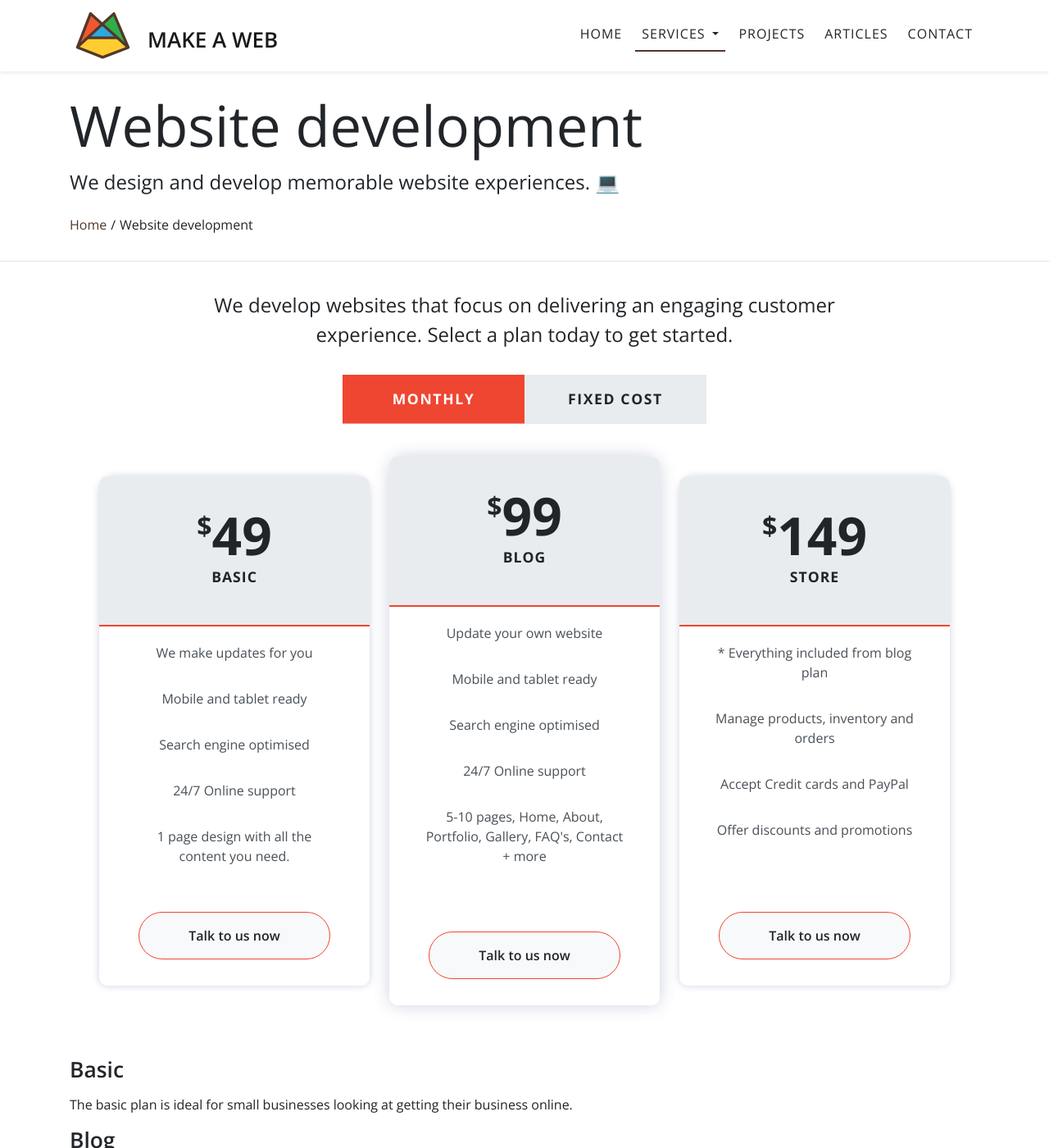
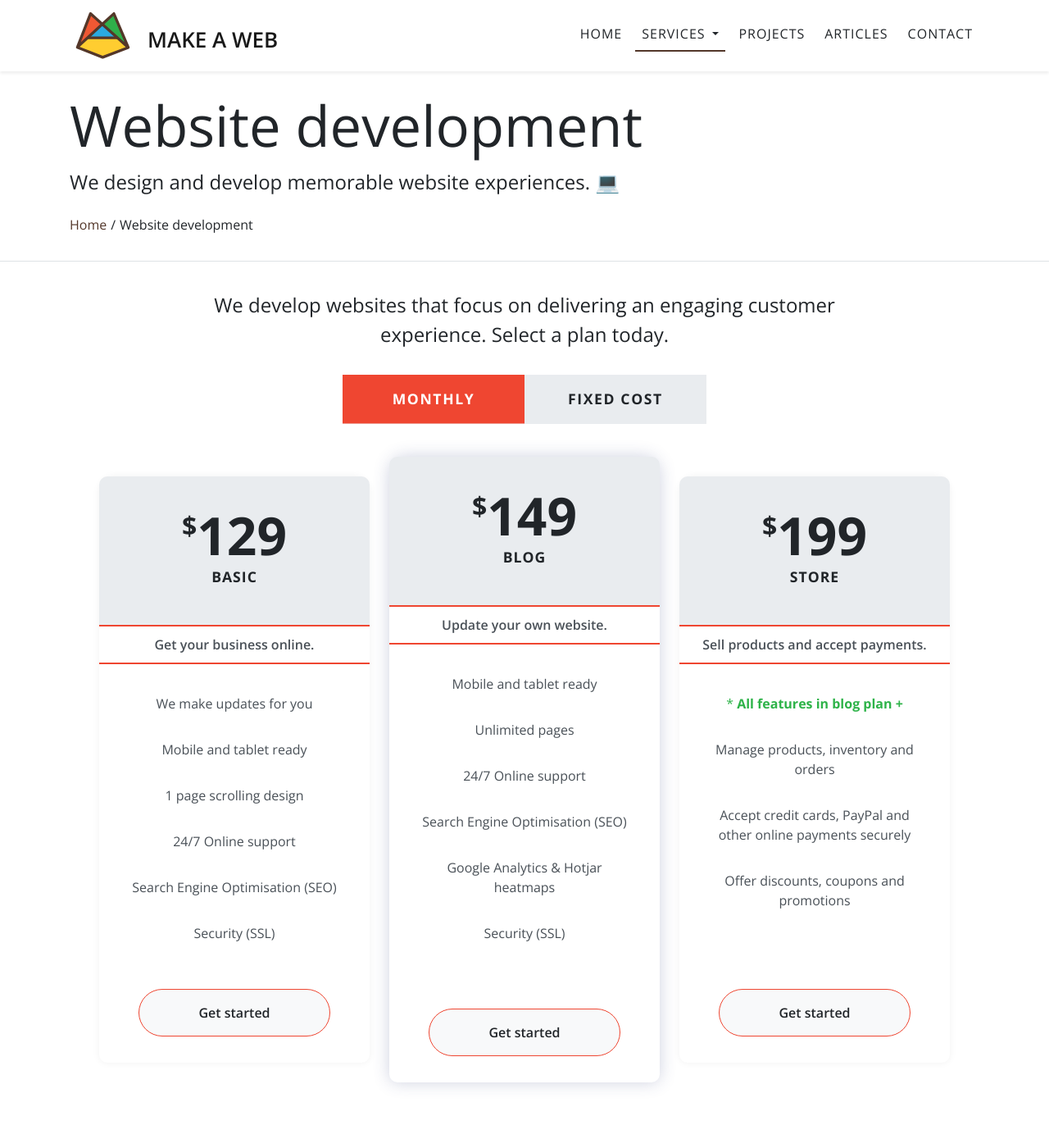
Before and after one commit to makeaweb/maw, a Jekyll site: the page built from services/website-development/index.html, in a window 1280 px wide and 1400 px high. Shown: the whole window at 82% size. Built offline with Jekyll 4.4.1, drawn with Linux system fonts in a browser that asks for light colours; nearby versions of some CDN libraries; comment, search, counter and statistics services are not loaded; some of the changed text lies outside the part shown.

Commit message:
Updated design

```diff
--- a/_layouts/home.html
+++ b/_layouts/home.html
@@ -6,9 +6,9 @@ layout: default
       <div class="row">
         <div class="col-12 col-md-10">
             <div class="jumbotron p-0 maw-jumbotron-margin">
-              <h1 class="display-3">Let's create a website your customers will <span class="text-danger">love</span>.</h1>
+              <h1 class="display-3">Create a website your customers will <span class="text-orange">love</span>.</h1>
               <p class="lead">We build websites to help businesses thrive with a visual brand.</p>
-              <a class="btn text-dark btn-outline-light btn-lg no-anchor-styles mr-2 mb-2 mb-md-0" href="{{ site.url }}/services/website-development">Select a plan today</a>
+              <a class="btn text-white fw-600 btn-orange btn-lg no-anchor-styles mr-2 mb-2 mb-md-0" href="{{ site.url }}/services/website-development">Select a plan today</a>
             </div>
         </div>
       </div>
--- a/_sass/_base.scss
+++ b/_sass/_base.scss
@@ -514,9 +514,9 @@ footer {
     cursor: default;
     color: $gray-700;
     background: #FFF;
-    box-shadow: 0 0 10px rgba(46, 59, 125, 0.23);
+    box-shadow: 0 0 10px rgba(0,0,0,0.06);
     border-radius: 20px 20px 10px 10px;
-    margin: 0em;
+    margin: 0;
     margin-bottom: 1.6em;
     @include media-breakpoint-up(sm) {
         margin: 1.5em;
@@ -547,6 +547,10 @@ footer {
         letter-spacing: 1px;
         color: $body-color;
         font-weight: 700;
+    }
+
+    .pricing-desc {
+        font-weight: 600;
     }
 
     .icon {
@@ -617,13 +621,12 @@ footer {
 }
 
 // Special theme overrides for the pricing tables
-
 #website-development {
     .pricing-palden {
         .pricing-action {
             border-color: $orange;
         }
-        .pricing-deco {
+        .pricing-deco, .pricing-desc {
             border-bottom: 2px solid $orange;
         }
     }
@@ -634,7 +637,7 @@ footer {
         .pricing-action {
             border-color: $blue;
         }
-        .pricing-deco {
+        .pricing-deco, .pricing-desc {
             border-bottom: 2px solid $blue;
         }
     }
@@ -645,7 +648,7 @@ footer {
         .pricing-action {
             border-color: $green;
         }
-        .pricing-deco {
+        .pricing-deco, .pricing-desc {
             border-bottom: 2px solid $green;
         }
     }
@@ -656,14 +659,13 @@ footer {
         .pricing-action {
             border-color: $yellow;
         }
-        .pricing-deco {
+        .pricing-deco, .pricing-desc {
             border-bottom: 2px solid $yellow;
         }
     }
 }
 
 // Toggle feature for monthly and fixed cost
-
 #toggle-container {
     width: 100%;
     height: 60px;
@@ -736,7 +738,6 @@ footer {
 
 // Internet explorer 10+ fixes
 // https://stackoverflow.com/questions/28417056/how-to-target-only-ie-any-version-within-a-stylesheet
-
 // Fix for using d-flex to make equal height cards, won't work in IE
 .d-ie-block {
     @media all and (-ms-high-contrast: none), (-ms-high-contrast: active) {
--- a/services/website-development/index.html
+++ b/services/website-development/index.html
@@ -10,7 +10,7 @@ og_image: website-development
     <div class="container">
         <div class="row justify-content-center">
             <div class="col-12 col-lg-9 text-center mb-3">
-                <p class="lead">We develop websites that focus on delivering an engaging customer experience. Select a plan today to get started.</p>
+                <p class="lead">We develop websites that focus on delivering an engaging customer experience. Select a plan today.</p>
             </div>
         </div>
         <div class="row">
@@ -37,71 +37,67 @@ og_image: website-development
                     <div class='pricing-item'>
                         <div class='pricing-deco'>
                             <div class='pricing-price monthly-promo'>
-                                <span class='pricing-currency'>$</span>49
+                                <span class='pricing-currency'>$</span>129
                             </div>
                             <div class='pricing-price fixed-cost-promo'>
-                                <span class='pricing-currency'>$</span>1100
+                                <span class='pricing-currency'>$</span>1100+
                             </div>
                             <h3 class='pricing-title'>Basic</h3>
                         </div>
+                        <p class="p-2 pricing-desc">Get your business online.</p>
                         <ul class='pricing-feature-list'>
                             <li class='pricing-feature monthly-promo'>We make updates for you</li>
                             <li class='pricing-feature'>Mobile and tablet ready</li>
-                            <li class='pricing-feature'>Search engine optimised</li>
+                            <li class='pricing-feature'>1 page scrolling design</li>
                             <li class='pricing-feature'>24/7 Online support</li>
-                            <li class='pricing-feature'>1 page design with all the content you need.</li>
+                            <li class='pricing-feature'>Search Engine Optimisation (SEO)</li>
+                            <li class='pricing-feature'>Security (SSL)</li>
                         </ul>
-                        <a href="/contact" class='pricing-action'>Talk to us now</a>
+                        <a href="/contact" class='pricing-action'>Get started</a>
                     </div>
                     <div class='pricing-item pricing__item--featured'>
                         <div class='pricing-deco'>
                             <div class='pricing-price monthly-promo'>
-                            <span class='pricing-currency'>$</span>99
+                            <span class='pricing-currency'>$</span>149
                             </div>
                             <div class='pricing-price fixed-cost-promo'>
-                            <span class='pricing-currency'>$</span>3500
+                            <span class='pricing-currency'>$</span>3500+
                             </div>
                             <h3 class='pricing-title'>Blog</h3>
                         </div>
+                        <p class="p-2 pricing-desc">Update your own website.</p>
                         <ul class='pricing-feature-list'>
-                            <li class='pricing-feature'>Update your own website</li>
+
                             <li class='pricing-feature'>Mobile and tablet ready</li>
-                            <li class='pricing-feature'>Search engine optimised</li>
+                            <li class='pricing-feature'>Unlimited pages</li>
                             <li class='pricing-feature'>24/7 Online support</li>
-                            <li class='pricing-feature'>5-10 pages, Home, About, Portfolio, Gallery, FAQ's, Contact + more</li>
+                            <li class='pricing-feature'>Search Engine Optimisation (SEO)</li>
+                            <li class='pricing-feature'>Google Analytics & Hotjar heatmaps</li>
+                            <li class='pricing-feature'>Security (SSL)</li>
                         </ul>
-                        <a href="/contact" class='pricing-action'>Talk to us now</a>
+                        <a href="/contact" class='pricing-action'>Get started</a>
                     </div>
                     <div class='pricing-item'>
                         <div class='pricing-deco'>
                             <div class='pricing-price monthly-promo'>
-                                <span class='pricing-currency'>$</span>149
+                                <span class='pricing-currency'>$</span>199
                             </div>
                             <div class='pricing-price fixed-cost-promo'>
-                                <span class='pricing-currency'>$</span>6500
+                                <span class='pricing-currency'>$</span>6500+
                             </div>
                             <h3 class='pricing-title'>Store</h3>
                         </div>
+                        <p class="p-2 pricing-desc">Sell products and accept payments.</p>
                         <ul class='pricing-feature-list'>
-                            <li class='pricing-feature'>* Everything included from blog plan</li>
+                            <li class='pricing-feature text-success'>* <strong>All features in blog plan +</strong></li>
                             <li class='pricing-feature'>Manage products, inventory and orders</li>
-                            <li class='pricing-feature'>Accept Credit cards and PayPal</li>
-                            <li class='pricing-feature'>Offer discounts and promotions</li>
+                            <li class='pricing-feature'>Accept credit cards, PayPal and other online payments securely</li>
+                            <li class='pricing-feature'>Offer discounts, coupons and promotions</li>
                         </ul>
-                        <a href="{{ site.url }}/contact" class='pricing-action'>Talk to us now</a>
+                        <a href="{{ site.url }}/contact" class='pricing-action'>Get started</a>
                     </div>
                 </div>
             </div>
         </div>
-        <div class="row">
-            <div class="col-12">
-                <h4 class="h3 my-3">Basic</h4>
-                <p>The basic plan is ideal for small businesses looking at getting their business online.</p>
-                <h4 class="h3 my-3">Blog</h4>
-                <p>The blog plan allows your to update your own content. Our blog plan is ideal for businesses that want to share.</p>
-                <h4 class="h3 my-3">Store</h4>
-                <p>The store plan allows your to sell products to your customers. Add, update, remove your products and accept online payments.</p>
-            </div>
-        </div>
     </div>
 </div>
```
Also changed, not shown: services/digital-marketing/index.html (+7 -14 lines), services/online-support/index.html (+7 -14 lines), services/ux-design/index.html (+6 -13 lines), 7 other files.
